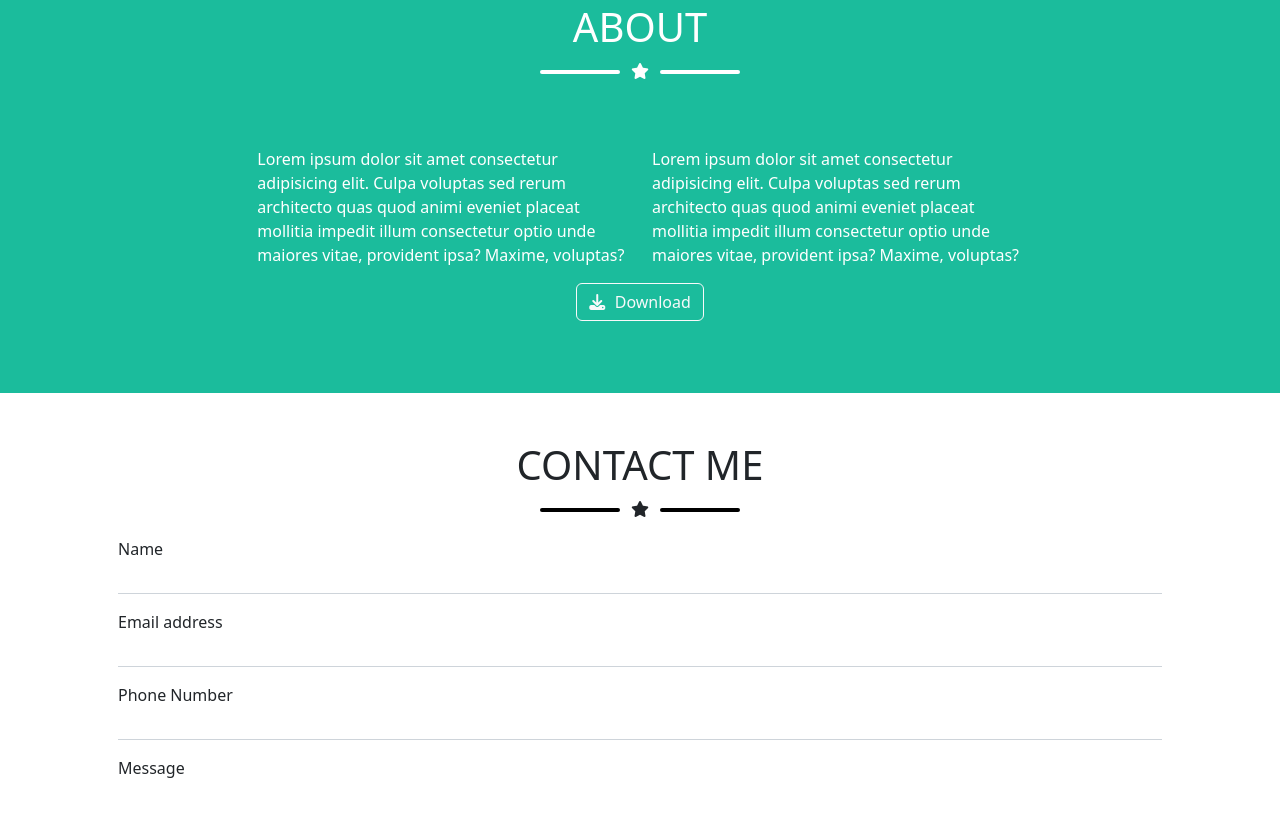
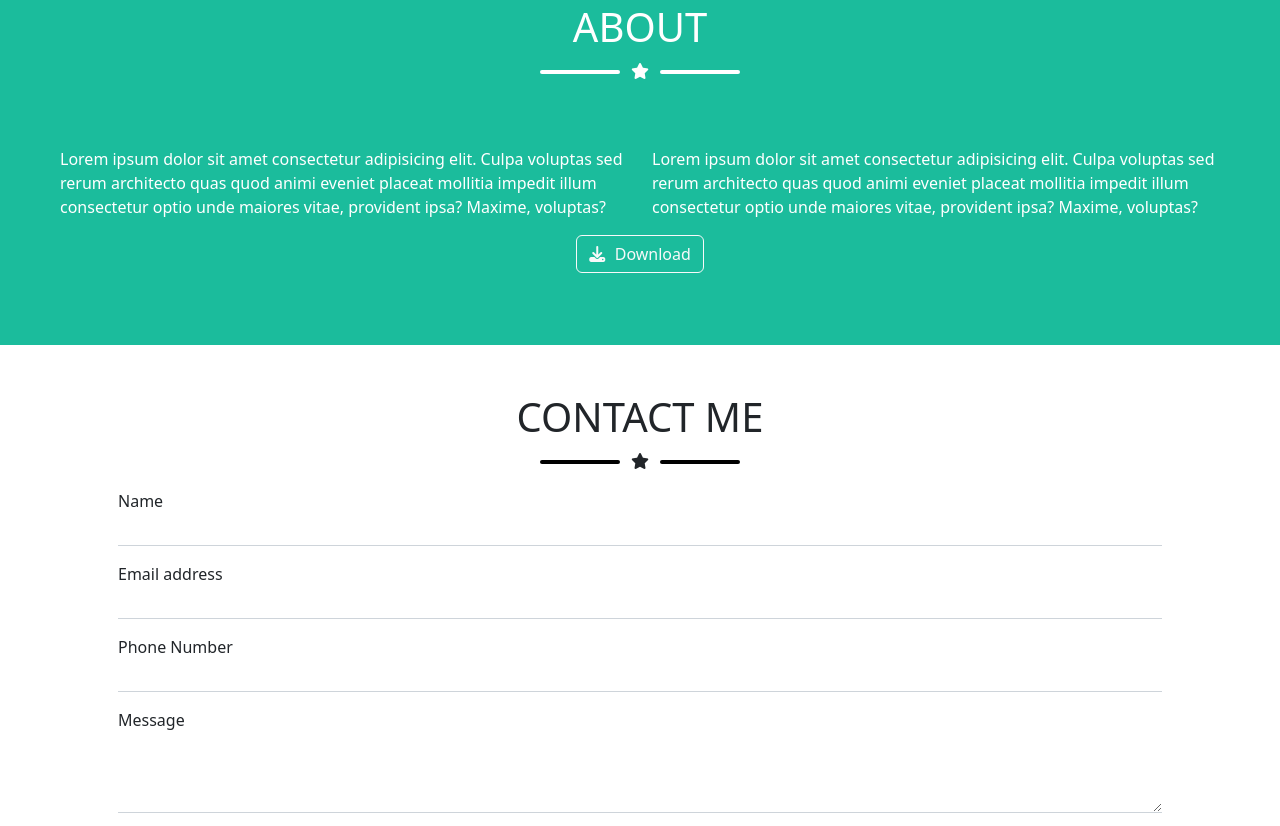
Before and after one commit to RiccardoNestola/html-css-bootstrap-freelancer, a plain HTML site: page index.html in a window 1280 px wide. Shown: the part 1453-2279 px from the top of the page. Drawn offline with nearby package versions, Linux system fonts and the light colour scheme.

Commit message:
fix responsive md

```diff
--- a/css/style.css
+++ b/css/style.css
@@ -133,9 +133,6 @@ height: 320px;
     padding: 0.6rem 0.8rem;
 }
 
-
-
-
 @media screen and (max-width: 768px) {
     body { padding-top: 56px; }
 }
--- a/index.html
+++ b/index.html
@@ -108,7 +108,7 @@
         </div>
 
         <div class="row text-start p-5 align-items-center justify-content-center">
-            <div class="col-12 col-lg-4 col-xl-4">
+            <div class="col-12 col-md-6">
               <p class="text-white">
                 Lorem ipsum dolor sit amet consectetur adipisicing elit. Culpa
                 voluptas sed rerum architecto quas quod animi eveniet placeat
@@ -117,7 +117,7 @@
               </p>
             </div>
 
-            <div class="col-12 col-lg-4 col-xl-4">
+            <div class="col-12 col-md-6">
               <p class="text-white">
                 Lorem ipsum dolor sit amet consectetur adipisicing elit. Culpa
                 voluptas sed rerum architecto quas quod animi eveniet placeat
@@ -230,7 +230,7 @@
   </footer>
 
 
-    <script src="https://cdn.jsdelivr.net/npm/bootstrap@5.2.2/dist/js/bootstrap.bundle.min.js" integrity="sha384-OERcA2EqjJCMA+/3y+gxIOqMEjwtxJY7qPCqsdltbNJuaOe923+mo//f6V8Qbsw3" crossorigin="anonymous"></script>
+  <script src="https://cdn.jsdelivr.net/npm/bootstrap@5.2.2/dist/js/bootstrap.bundle.min.js" integrity="sha384-OERcA2EqjJCMA+/3y+gxIOqMEjwtxJY7qPCqsdltbNJuaOe923+mo//f6V8Qbsw3" crossorigin="anonymous"></script>
 
 </body>
 
```
